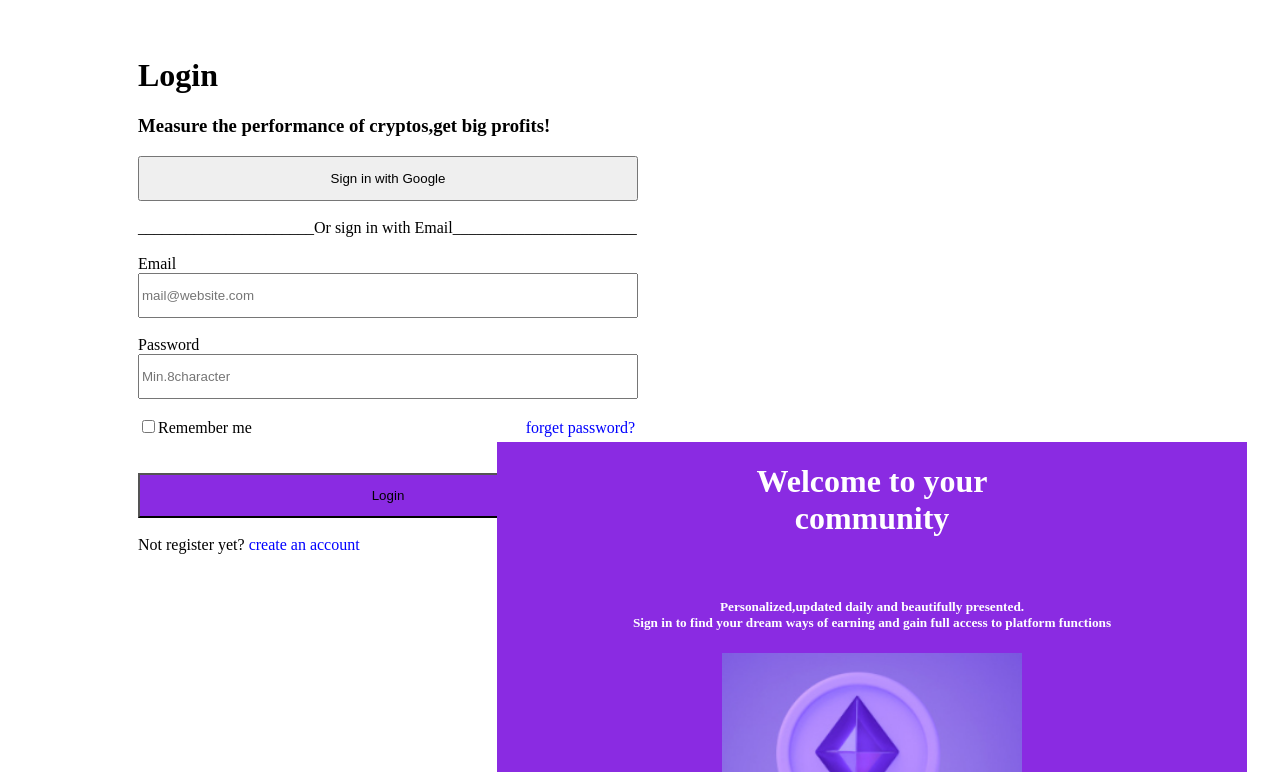
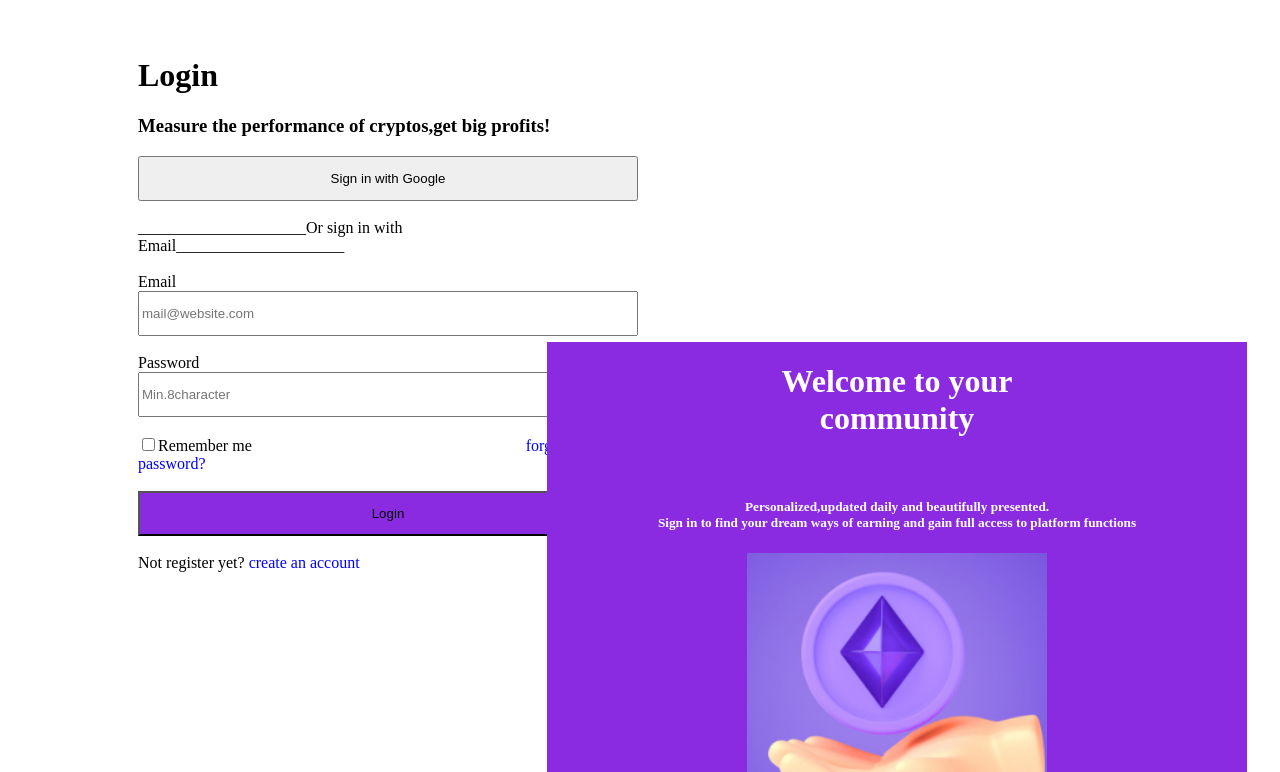
Before and after one commit to thandripriya/thandri2005, a plain HTML site: page index.html in a window 1280 px wide. Shown: the part 381-1153 px from the top of the page. Drawn offline with Linux system fonts and the light colour scheme.

Commit message:
thandreshwari

```diff
--- a/index.html
+++ b/index.html
@@ -6,7 +6,7 @@
         .button{width: 500px;height: 45px;}
     </style>
     <body>
-        <div style="width:650px; float:left; height:650px; background:white; margin:70px;">
+        <div style="width:550px; float:left; height:550px; background:white; margin:70px;">
         <img src="https://ik.imagekit.io/gggyxfr5c/bischen.PNG"></img>
          <div style="margin: 60px;">
             <p><h1>Login</h1></p>
@@ -14,7 +14,7 @@
  <button class="button"type="button"<img src="ggogle1.PNG"  width="17" height="17"><span style=padding-top:10px;>Sign in with Google</span></button>
  <br>
  <br>
- ______________________Or sign in with Email_______________________
+  _____________________Or sign in with Email_____________________
  <br>
  <br>
  <!--<span>Or sign in with Email</span>-->
@@ -27,14 +27,13 @@
 <input type="checkbox">Remember me</input><span style=padding-left:270px;>
 <font color="blue">forget password?</font><br>
     <br>
-    <br>
     <button class=button style=background-color:blueviolet font color:"white" >   Login    </button><br>
     <br>
     Not register yet?
     <font color="blue">create an account</font><br></div>
 </div>
 <br>
-    <div style="width:750px; float:right; height:750px; background: blueviolet; margin:25px">
+    <div style="width:700px; float:right; height:700px; background: blueviolet; margin:25px">
         <center><font color="white"
         <p><h1 style="color:white";align="center">Welcome to your <br>community</h1></p><br>
         <p><h5>Personalized,updated daily and beautifully presented.<br> Sign in to find your dream ways of earning  and gain full access to platform functions</h5>
```
